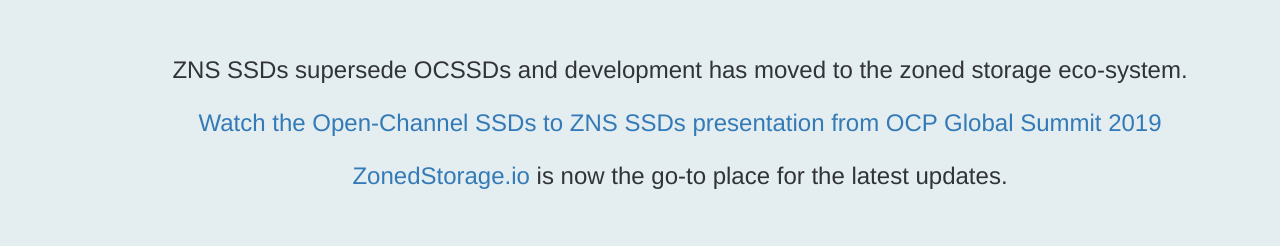
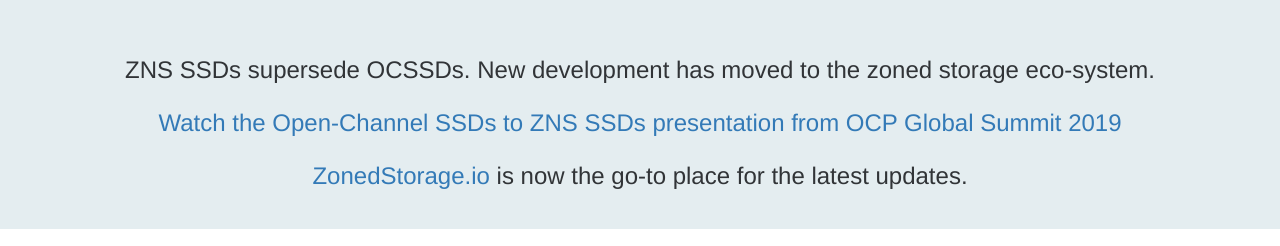
Before and after one commit to OpenChannelSSD/openchannelssd.github.io, a plain HTML site: page index.html in a window 1280 px wide. Shown: the part 166-412 px from the top of the page. Drawn offline with nearby package versions, Linux system fonts and the light colour scheme.

Commit message:
Update index.html

```diff
--- a/index.html
+++ b/index.html
@@ -38,11 +38,9 @@
                 <h2 class="text-center">The Zoned Namespace (ZNS) Command Set is here.</h2>
             </div>
             <div class="row features">
-                <div class="item">
-                    <h3 class="text-center">
-                        ZNS SSDs supersede OCSSDs and development has moved to the zoned storage eco-system.<br><br><a onclick="_gaq.push(['_trackEvent','FromOCSSDtoNVMe','VIDEO',this.href]);" href="https://www.youtube.com/watch?v=9yVWb3rbces" target="_blank">Watch the Open-Channel SSDs to ZNS SSDs presentation from OCP Global Summit 2019</a><br><br><a href="https://zonedstorage.io" target="_blank">ZonedStorage.io</b></a> is now the go-to place for the latest updates.
-                    </h3>
-                </div>
+                <h3 class="text-center">
+                        ZNS SSDs supersede OCSSDs. New development has moved to the zoned storage eco-system.<br><br><a onclick="_gaq.push(['_trackEvent','FromOCSSDtoNVMe','VIDEO',this.href]);" href="https://www.youtube.com/watch?v=9yVWb3rbces" target="_blank">Watch the Open-Channel SSDs to ZNS SSDs presentation from OCP Global Summit 2019</a><br><br><a href="https://zonedstorage.io" target="_blank">ZonedStorage.io</b></a> is now the go-to place for the latest updates.
+                </h3>
             </div>
         </div>
     </div>
```
